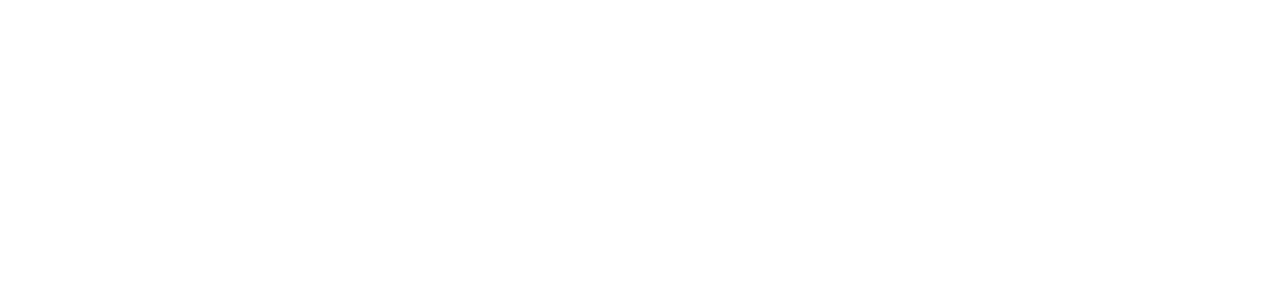
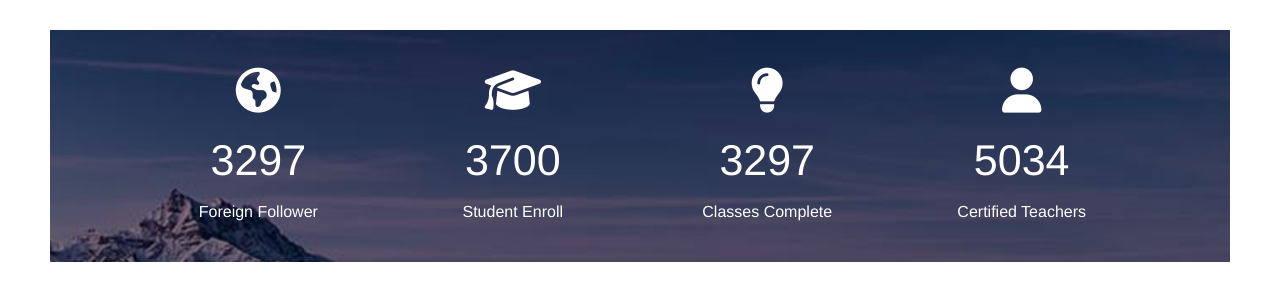
Before and after one commit to Huynhkimphat/IS207_Lab1, a plain HTML site: page SourceCode/BT5/bt5.html in a window 1280 px wide. Drawn offline with Linux system fonts and the light colour scheme.

Commit message:
Adding BT5

```diff
--- a/SourceCode/BT5/bt5.html
+++ b/SourceCode/BT5/bt5.html
@@ -1,11 +1,38 @@
 <!doctype html>
 <html lang="en">
+
 <head>
-  <meta charset="utf-8">
-  <title>MSSV-HoVaTen-BT5</title>
-  <script src="https://kit.fontawesome.com/c9801e10cc.js" crossorigin="anonymous"></script>
-  <link rel="stylesheet" href="bt5.css">
+    <meta charset="utf-8">
+    <title>19521992-HuynhKimPhat-BT5</title>
+    <script src="https://kit.fontawesome.com/c9801e10cc.js" crossorigin="anonymous"></script>
+    <link rel="stylesheet" href="./bt5.css">
 </head>
+
 <body>
+    <div class="analytic">
+        <ul>
+            <li>
+                <p class="icon"><i class="fa fa-globe"></i></p>
+                <p class="number">3297</p>
+                <p>Foreign Follower</p>
+            </li>
+            <li>
+                <p class="icon"><i class="fa fa-graduation-cap"></i></p>
+                <p class="number">3700</p>
+                <p>Student Enroll</p>
+            </li>
+            <li>
+                <p class="icon"><i class="fa fa-lightbulb"></i></p>
+                <p class="number">3297</p>
+                <p> Classes Complete</p>
+            </li>
+            <li>
+                <p class="icon"><i class="fa fa-user"></i></p>
+                <p class="number">5034</p>
+                <p>Certified Teachers</p>
+            </li>
+        </ul>
+    </div>
 </body>
+
 </html>
```
